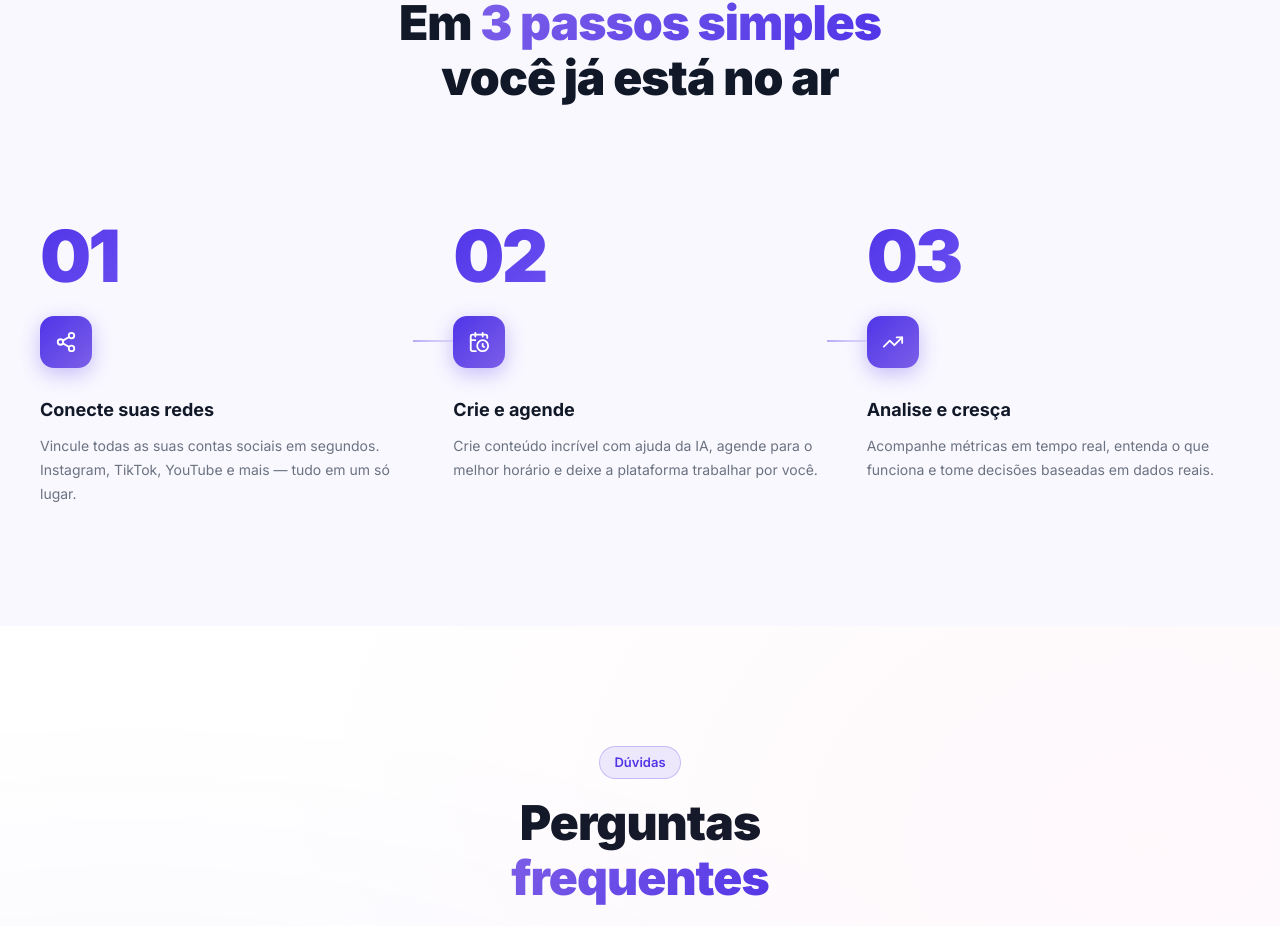
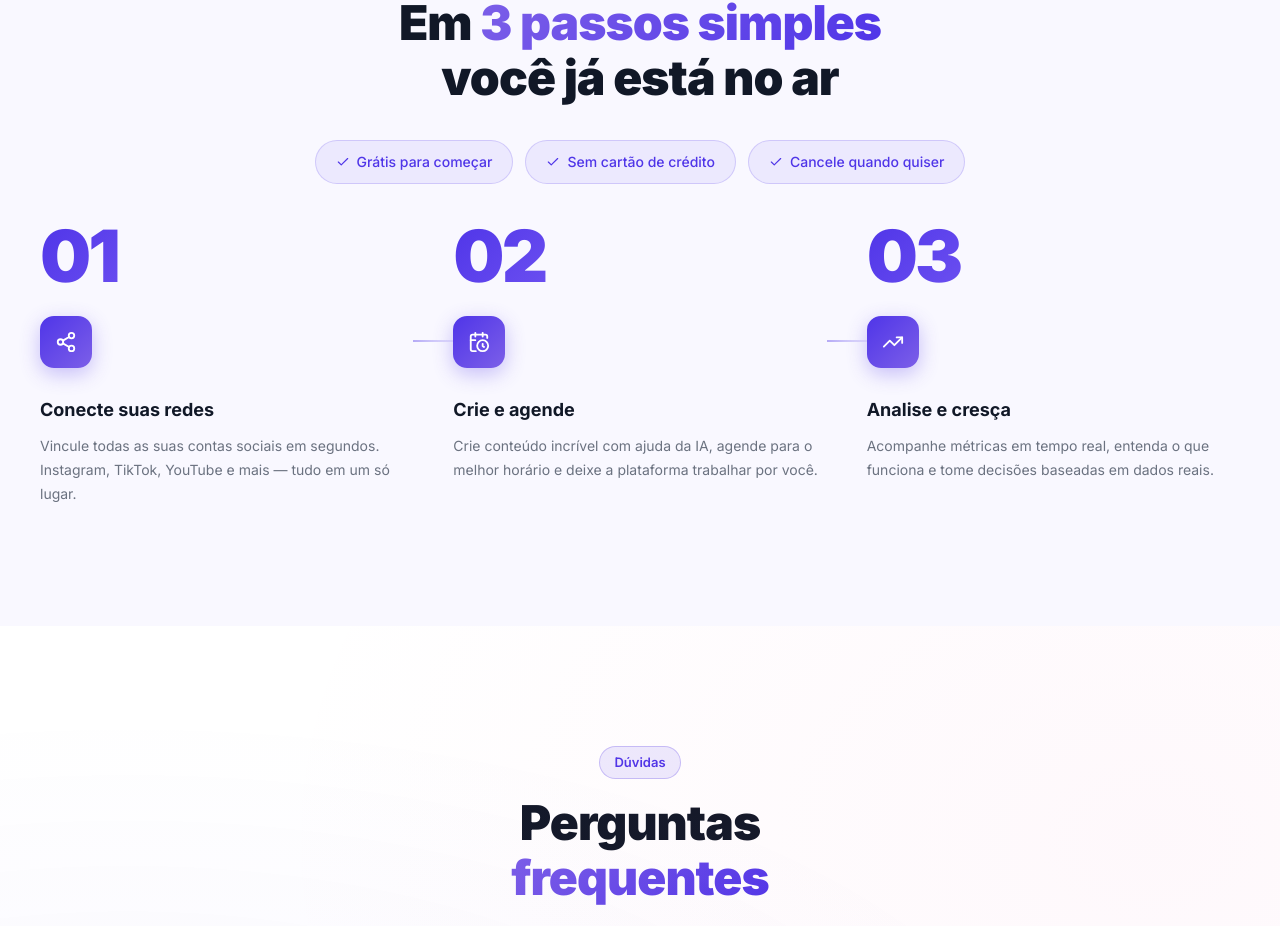
Before and after one commit to brenosemfreio/tcc, a React (Vite) app: page / in a window 1280 px wide. Shown: the part 2222-3148 px from the top of the page. Built offline with nearby package versions, Linux system fonts and the light colour scheme.

Commit message:
chore: auto sync [Claude]

```diff
--- a/src/pages/Landing/Landing.css
+++ b/src/pages/Landing/Landing.css
@@ -701,6 +701,27 @@
   margin-bottom: 0;
 }
 
+.l-steps__perks {
+  display: flex;
+  align-items: center;
+  justify-content: center;
+  gap: 12px;
+  flex-wrap: wrap;
+}
+
+.l-steps__perk {
+  display: inline-flex;
+  align-items: center;
+  gap: 7px;
+  padding: 10px 20px;
+  background: rgba(79, 53, 232, 0.07);
+  border: 1px solid rgba(79, 53, 232, 0.18);
+  border-radius: var(--radius-full);
+  font-size: 0.875rem;
+  font-weight: 500;
+  color: #4F35E8;
+}
+
 .l-steps__grid {
   display: grid;
   grid-template-columns: repeat(3, 1fr);
--- a/src/pages/Landing/Landing.jsx
+++ b/src/pages/Landing/Landing.jsx
@@ -395,6 +395,21 @@ export default function Landing() {
             </motion.h2>
           </motion.div>
 
+          <motion.div
+            className="l-steps__perks"
+            initial={{ opacity: 0, y: 16 }}
+            whileInView={{ opacity: 1, y: 0 }}
+            viewport={{ once: true }}
+            transition={{ duration: 0.5, delay: 0.2 }}
+          >
+            {['Grátis para começar', 'Sem cartão de crédito', 'Cancele quando quiser'].map(text => (
+              <span key={text} className="l-steps__perk">
+                <LuCheck size={14} />
+                {text}
+              </span>
+            ))}
+          </motion.div>
+
           <div className="l-steps__grid">
             {STEPS.map((s, i) => {
               const Icon = s.icon
```
